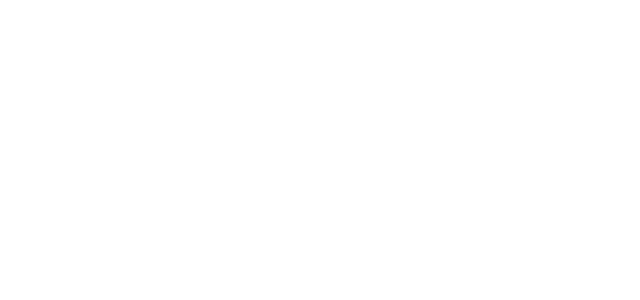
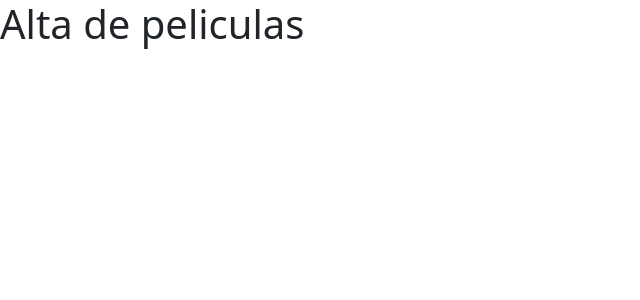
Before and after one commit to Rivadeneiea/ejercicio10-react, a React (Vite) app: page / in a window 1280 px wide. Shown: the top 300 px of the page, without its empty margins (0-640 px from the left). Built offline with nearby package versions, Linux system fonts and the light colour scheme.

Commit message:
instalo libreria de bootstrap

```diff
--- a/package.json
+++ b/package.json
@@ -10,7 +10,9 @@
     "preview": "vite preview"
   },
   "dependencies": {
+    "bootstrap": "^5.3.0",
     "react": "^18.2.0",
+    "react-bootstrap": "^2.8.0",
     "react-dom": "^18.2.0"
   },
   "devDependencies": {
--- a/src/App.jsx
+++ b/src/App.jsx
@@ -1,14 +1,14 @@
-
-import './App.css'
+import "./App.css";
+import "bootstrap/dist/css/bootstrap.min.css";
 
 function App() {
-
-
   return (
     <>
-
+      <div>
+        <h1>Alta de peliculas</h1>
+      </div>
     </>
-  )
+  );
 }
 
-export default App
+export default App;
```
Also changed, not shown: 1 other file (tests, documents, lock files or other folders).
